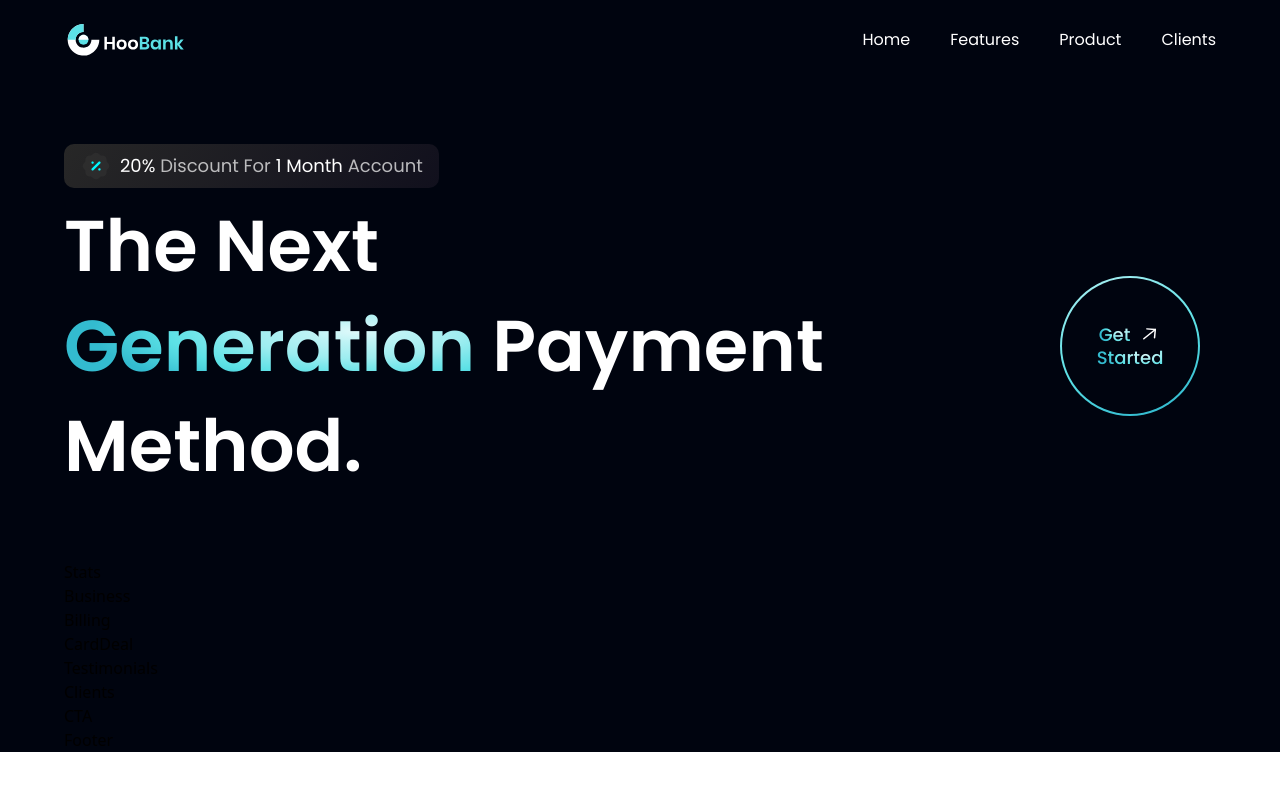
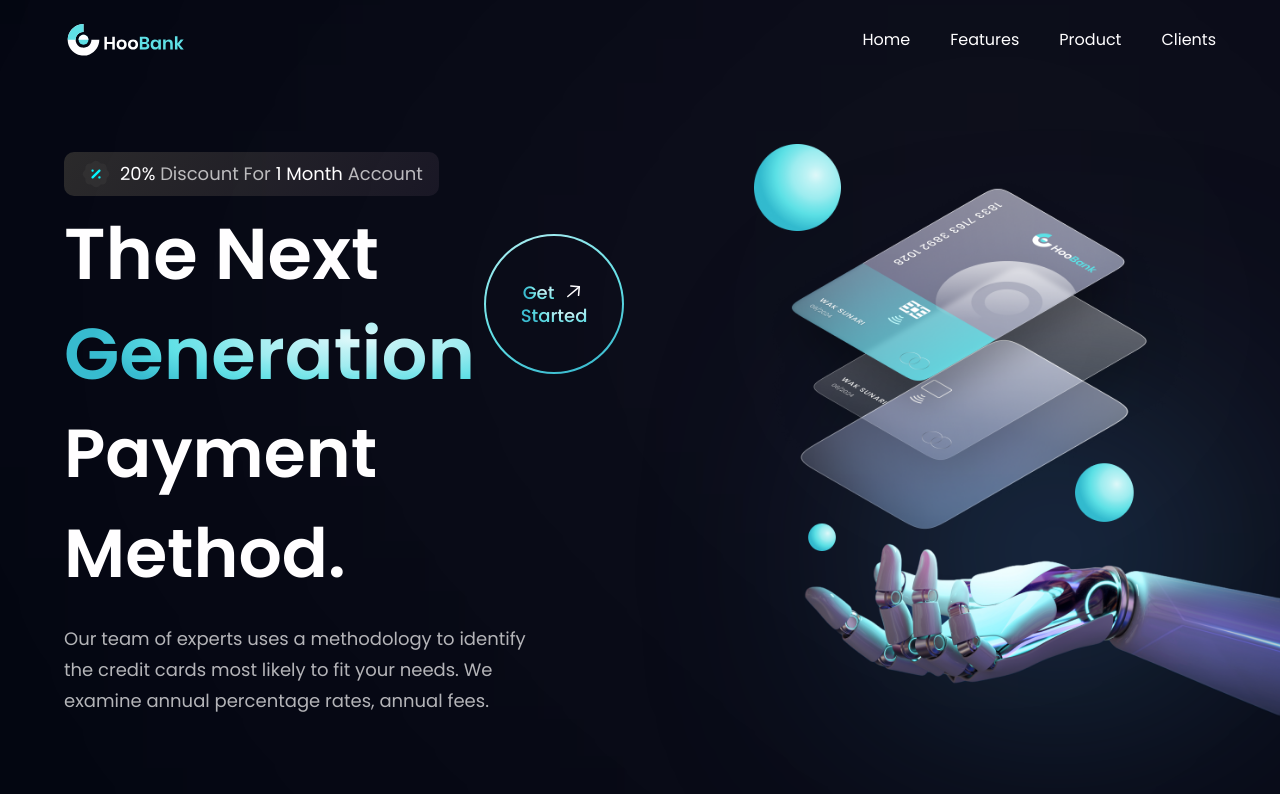
Before and after one commit to igor-mlv/example-of-responsive-react-app, a React (Vite) app: page / in a window 1280 px wide. Shown: the top 794 px of the page. Built offline with nearby package versions, Linux system fonts and the light colour scheme.

Commit message:
finished hero section

```diff
--- a/src/components/Hero.jsx
+++ b/src/components/Hero.jsx
@@ -18,13 +18,26 @@
                 <h1 className="flex-1 font-poppins font-semibold ss:text-[72px] text-[52px] text-white ss:leading-[100px] leading-[75px]">
                     The Next <br className="sm:block hidden" /> {" "}
                     <span className="text-gradient">Generation</span> {" "}
-                    Payment Method.
                 </h1>
                 <div className="ss:flex hidden md:mr-4 mr-0">
                     <GetStarted />
                 </div>
             </div>
 
+            <h1 className="font-poppins font-semibold ss:text-[68px] text-[52px] text-white ss:leading-[100px] leading-[75px] w-full">Payment Method.</h1>
+
+            <p className={`${styles.paragraph} max-w-[470px] mt-5`}>Our team of experts uses a methodology to identify the credit cards most likely to fit your needs. We examine annual percentage rates, annual fees.</p>
+        </div>
+
+        <div className={`flex-1 flex ${styles.flexCenter} md:my-0 my-10 relative`}>
+            <img src={robot} alt="robot" className="w-[100%] h-[100%] relative z-[5]" />
+            <div className="absolute z-[0] w-[40%] h-[35%] top-0 pink__gradient" />
+            <div className="absolute z-[1] w-[80%] h-[85%] rounded-full bottom-40 white__gradient" />
+            <div className="absolute z-[0] w-[50%] h-[50%] right-20 bottom-20 blue__gradient" />
+        </div>
+
+        <div className={`ss:hidden ${styles.flexCenter}`}>
+            <GetStarted />
         </div>
     </section>
 )
```
